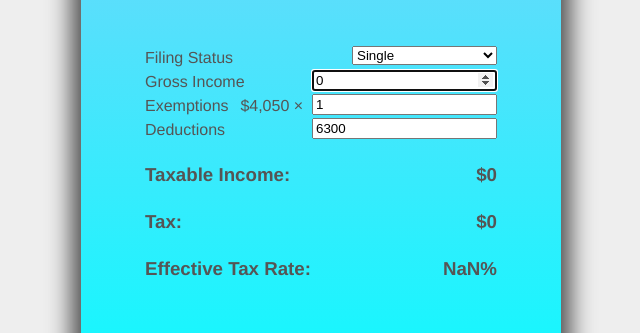
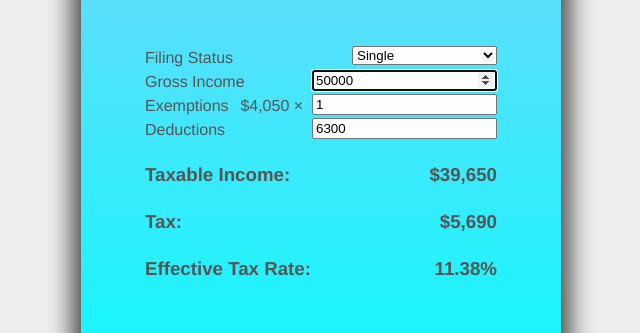
Before and after one commit to jdifebo/us-tax-estimator, a plain HTML site: page index.html in a window 1280 px wide. Shown: the part 305-638 px from the top of the page, without its empty margins (319-959 px from the left). Drawn offline with Linux system fonts and the light colour scheme.

Commit message:
"expanded readme and refactored code"

```diff
--- a/bundle.js
+++ b/bundle.js
@@ -8,7 +8,7 @@ function calculateTax(){
     var deductions = document.getElementById("deductions").value;
 
     // Calculate and display the value of exemptions accounting for phase-out
-    var exemptionAmount = taxEstimator.calculateExemptionAmount(grossIncome, filingStatus);
+    var exemptionAmount = taxEstimator.calculateExemptionAmount(filingStatus, grossIncome);
     document.getElementById("exemption-multiplier-value").innerHTML = "$" + exemptionAmount.toLocaleString();
 
     // Calculate and display taxable income by doing subtraction
@@ -83,40 +83,41 @@ var standardDeduction = {
 var defaultExemptionAmount = 4050;
 
 function calculateTaxFromGrossIncome(filingStatus, grossIncome, exemptions, deductions){
-    var taxableIncome = grossIncome - deductions - exemptions * calculateExemptionAmount(grossIncome, filingStatus);
-    return calculate(taxableIncome, filingStatus);
+    var taxableIncome = grossIncome - deductions - exemptions * calculateExemptionAmount(filingStatus, grossIncome);
+    return calculateTaxFromTaxableIncome(filingStatus, taxableIncome);
 }
 
-function calculate(income, filingStatus){
-    income = roundIncome(income);
+function calculateTaxFromTaxableIncome(filingStatus, taxableIncome){
+    taxableIncome = roundIncome(taxableIncome);
     var taxBracketsToUse = taxBrackets[filingStatus];
-    var tax = calculateTaxForFirstBracket(income, taxBracketsToUse[0]);
+    var tax = calculateTaxForFirstBracket(taxableIncome, taxBracketsToUse[0]);
     for (var i = 1; i < taxBracketsToUse.length - 1; i++){
-        tax += calculateTaxForBracket(income, taxBracketsToUse[i-1], taxBracketsToUse[i]);
+        tax += calculateTaxForBracket(taxableIncome, taxBracketsToUse[i-1], taxBracketsToUse[i]);
     }
-    tax += calculateTaxForLastBracket(income, taxBracketsToUse[taxBracketsToUse.length - 2], taxBracketsToUse[taxBracketsToUse.length - 1]);
+    tax += calculateTaxForLastBracket(taxableIncome, taxBracketsToUse[taxBracketsToUse.length - 2], taxBracketsToUse[taxBracketsToUse.length - 1]);
     return Math.round(tax); // tax is rounded to the nearest dollar after calculations are performed
-}
 
+    // Some helper functions
     function calculateTaxForFirstBracket(income, bracket){
         var incomeInBracket = Math.min(income, bracket.upTo);
         return incomeInBracket * bracket.rate;
     }
-
     function calculateTaxForBracket(income, previousBracket, bracket){
         var incomeInBracket = Math.max(0, Math.min(income, bracket.upTo) - previousBracket.upTo);
         return incomeInBracket * bracket.rate;
     }
-
     function calculateTaxForLastBracket(income, previousBracket, bracket){
         var incomeInBracket = Math.max(0, income - previousBracket.upTo);
         return incomeInBracket * bracket.rate;
     }
+}
+
+
 
 /**
  * Looking at the 2015 tax tables, income is divided up into $50 ranges, and then the center
  * of that range is used.  For example, if you make in between $60,000 and $60,050, you will
- * be taxed as if  you made $60,025.
+ * be taxed as if you made $60,025.
  *
  * However, if you make less than $3,000, the taxes are divided into $25 ranges.  And if you
  * make less than $25, the ranges are even smaller.  What a pain!
@@ -138,20 +139,15 @@ function roundIncome(num){
  * at lower incomes and 0 for very high incomes, while returning a value in between the two if income
  * is in the phase-out range.
  */
-function calculateExemptionAmount(income, filingStatus){
+function calculateExemptionAmount(filingStatus, income){
     var incomeAbovePhaseoutStart = Math.max(0, income - exemptionPhaseoutStart[filingStatus]);
     var stepsAbovePhaseoutStart = Math.ceil(incomeAbovePhaseoutStart / 2500);
     var exemptionPercent = Math.max(0, 1 - (stepsAbovePhaseoutStart * .02));
     return Math.round(exemptionPercent * defaultExemptionAmount);
 }
 
-// console.log(calculateExemptionAmount(200000, "single"));
-// console.log(calculateExemptionAmount(300000, "single"));
-// console.log(calculateExemptionAmount(381900, "single"));
-// console.log(calculateExemptionAmount(381901, "single"));
-
 module.exports = {
-    calculate : calculate,
+    calculateTaxFromTaxableIncome : calculateTaxFromTaxableIncome,
     calculateTaxFromGrossIncome : calculateTaxFromGrossIncome,
     calculateExemptionAmount : calculateExemptionAmount,
     constants : {
--- a/index.html
+++ b/index.html
@@ -26,7 +26,7 @@
         </div>
         <div>
             <label for="gross">Gross Income</label>
-            <input type="number" id="gross" autofocus=true value="0">
+            <input type="number" id="gross" autofocus=true value="50000">
         </div>
         <div>
             <label for="exemptions">Exemptions</label>
```
Lines whose indentation alone changed are shown as unchanged.
